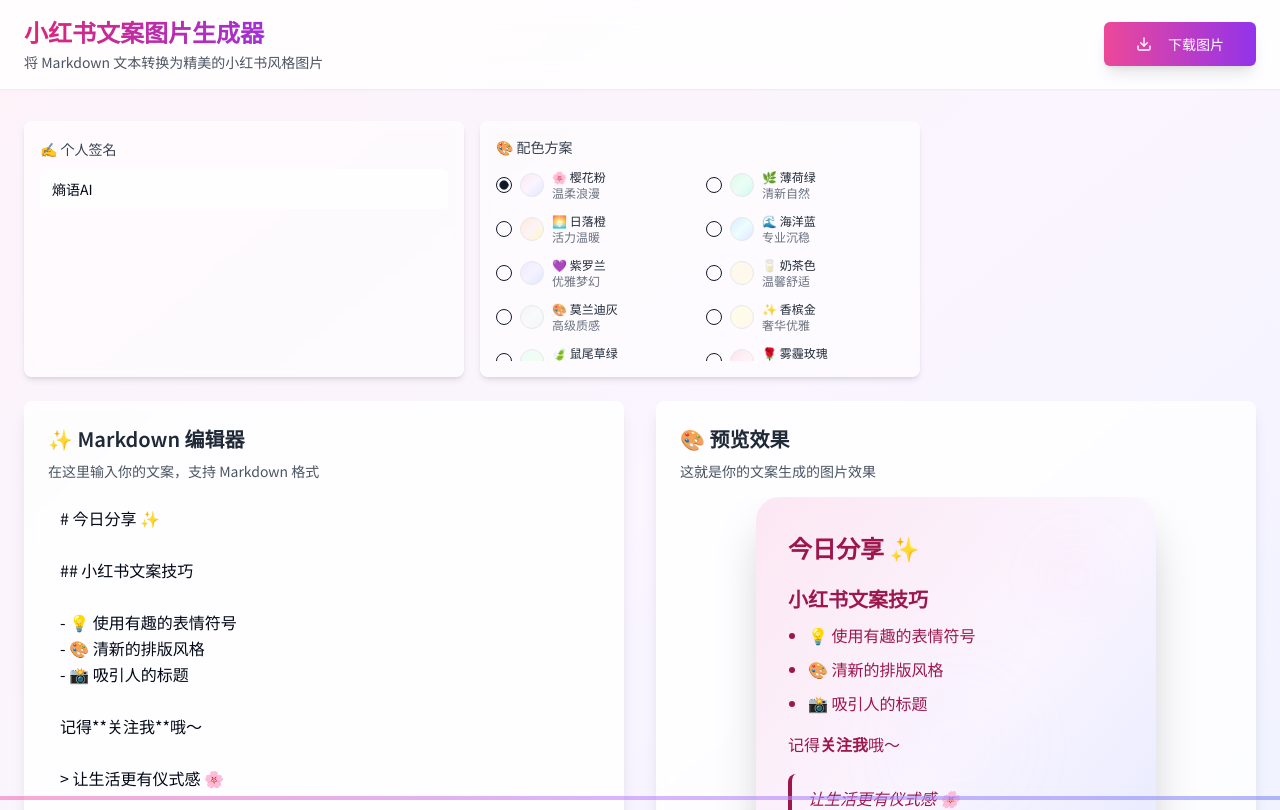
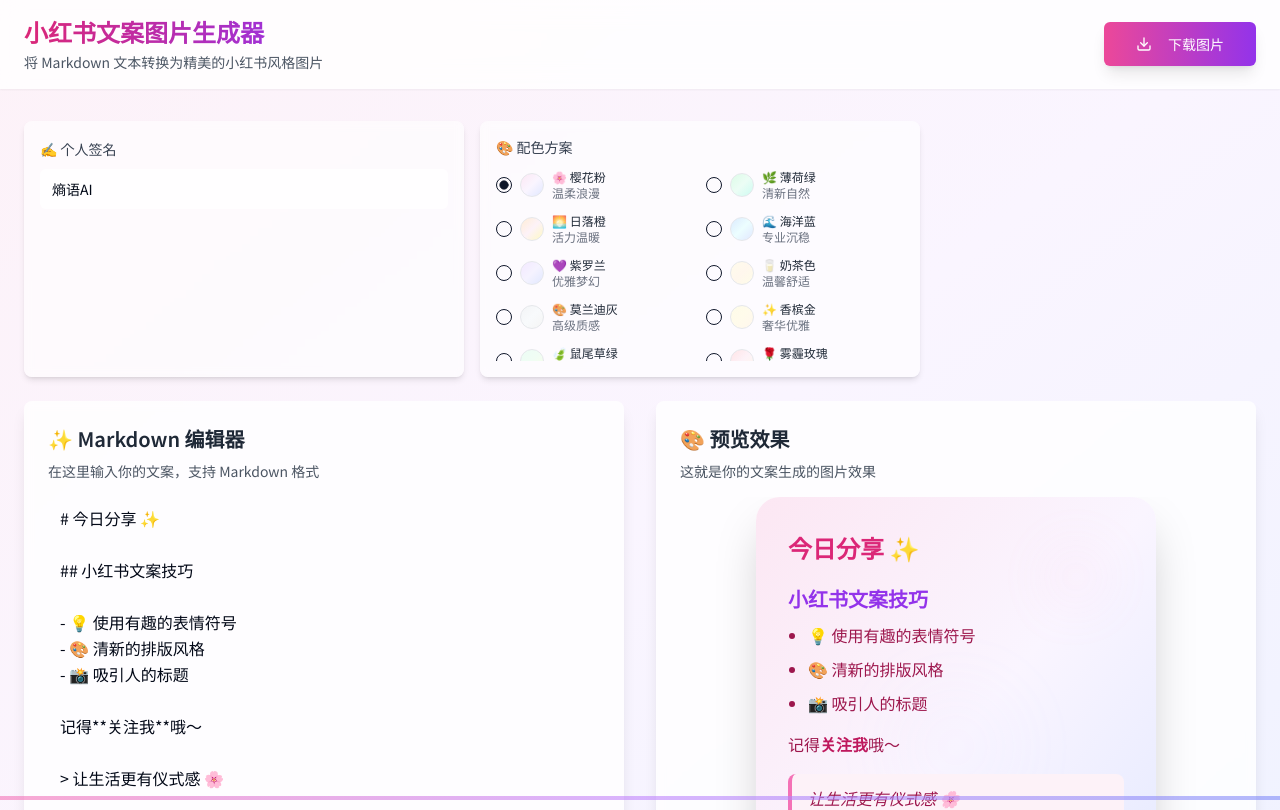
Before and after one commit to heavendai/xhs-markdown-canvas, a React (Vite) app: page / in a window 1280 px wide. Shown: the top 810 px of the page. Built offline with nearby package versions, Linux system fonts and the light colour scheme.

Commit message:
feat: Apply color scheme to text in preview
Update the image preview to apply the selected color scheme to the text, ensuring different text elements (headings, body, code, etc.) have distinct colors based on the scheme.

```diff
--- a/src/components/ImagePreview.tsx
+++ b/src/components/ImagePreview.tsx
@@ -1,4 +1,3 @@
-
 
 import React, { useEffect, useRef } from 'react';
 import { marked } from 'marked';
@@ -66,13 +65,16 @@ export const ImagePreview: React.FC<ImagePreviewProps> = ({
     switch (scheme) {
       case 'mint-green':
         return {
-          h1: 'text-green-700',
-          h2: 'text-emerald-700',
-          h3: 'text-teal-700',
-          text: 'text-green-800',
-          strong: 'text-green-800',
-          blockquote: 'border-green-400 bg-green-50 text-green-800',
-          code: 'bg-green-100 text-green-700',
+          h1Color: '16 185 129', // emerald-500
+          h2Color: '5 150 105', // emerald-600
+          h3Color: '4 120 87', // emerald-700
+          textColor: '6 78 59', // emerald-800
+          strongColor: '6 95 70', // emerald-700
+          blockquoteBorder: '52 211 153', // emerald-400
+          blockquoteBg: '209 250 229', // emerald-50
+          blockquoteColor: '6 78 59', // emerald-800
+          codeBg: '167 243 208', // emerald-200
+          codeColor: '6 95 70', // emerald-700
           decoration: {
             color1: 'bg-green-300',
             color2: 'bg-emerald-300',
@@ -81,13 +83,16 @@ export const ImagePreview: React.FC<ImagePreviewProps> = ({
         };
       case 'sunset-orange':
         return {
-          h1: 'text-orange-700',
-          h2: 'text-pink-700',
-          h3: 'text-yellow-700',
-          text: 'text-orange-800',
-          strong: 'text-orange-800',
-          blockquote: 'border-orange-400 bg-orange-50 text-orange-800',
-          code: 'bg-orange-100 text-orange-700',
+          h1Color: '234 88 12', // orange-600
+          h2Color: '219 39 119', // pink-600
+          h3Color: '180 83 9', // amber-600
+          textColor: '154 52 18', // orange-800
+          strongColor: '194 65 12', // orange-700
+          blockquoteBorder: '251 146 60', // orange-400
+          blockquoteBg: '255 237 213', // orange-100
+          blockquoteColor: '154 52 18', // orange-800
+          codeBg: '254 215 170', // orange-200
+          codeColor: '194 65 12', // orange-700
           decoration: {
             color1: 'bg-orange-300',
             color2: 'bg-pink-300',
@@ -96,13 +101,16 @@ export const ImagePreview: React.FC<ImagePreviewProps> = ({
         };
       case 'ocean-blue':
         return {
-          h1: 'text-blue-700',
-          h2: 'text-cyan-700',
-          h3: 'text-indigo-700',
-          text: 'text-blue-800',
-          strong: 'text-blue-800',
-          blockquote: 'border-blue-400 bg-blue-50 text-blue-800',
-          code: 'bg-blue-100 text-blue-700',
+          h1Color: '37 99 235', // blue-600
+          h2Color: '8 145 178', // cyan-600
+          h3Color: '79 70 229', // indigo-600
+          textColor: '30 58 138', // blue-800
+          strongColor: '29 78 216', // blue-700
+          blockquoteBorder: '96 165 250', // blue-400
+          blockquoteBg: '219 234 254', // blue-100
+          blockquoteColor: '30 58 138', // blue-800
+          codeBg: '191 219 254', // blue-200
+          codeColor: '29 78 216', // blue-700
           decoration: {
             color1: 'bg-blue-300',
             color2: 'bg-cyan-300',
@@ -111,13 +119,16 @@ export const ImagePreview: React.FC<ImagePreviewProps> = ({
         };
       case 'violet-purple':
         return {
-          h1: 'text-purple-700',
-          h2: 'text-violet-700',
-          h3: 'text-indigo-700',
-          text: 'text-purple-800',
-          strong: 'text-purple-800',
-          blockquote: 'border-purple-400 bg-purple-50 text-purple-800',
-          code: 'bg-purple-100 text-purple-700',
+          h1Color: '147 51 234', // purple-600
+          h2Color: '124 58 237', // violet-600
+          h3Color: '79 70 229', // indigo-600
+          textColor: '88 28 135', // purple-800
+          strongColor: '126 34 206', // purple-700
+          blockquoteBorder: '196 181 253', // purple-300
+          blockquoteBg: '243 232 255', // purple-100
+          blockquoteColor: '88 28 135', // purple-800
+          codeBg: '221 214 254', // purple-200
+          codeColor: '126 34 206', // purple-700
           decoration: {
             color1: 'bg-purple-300',
             color2: 'bg-violet-300',
@@ -126,13 +137,16 @@ export const ImagePreview: React.FC<ImagePreviewProps> = ({
         };
       case 'milk-tea':
         return {
-          h1: 'text-amber-700',
-          h2: 'text-orange-700',
-          h3: 'text-yellow-700',
-          text: 'text-amber-800',
-          strong: 'text-amber-800',
-          blockquote: 'border-amber-400 bg-amber-50 text-amber-800',
-          code: 'bg-amber-100 text-amber-700',
+          h1Color: '217 119 6', // amber-600
+          h2Color: '234 88 12', // orange-600
+          h3Color: '161 98 7', // yellow-600
+          textColor: '146 64 14', // amber-800
+          strongColor: '180 83 9', // amber-700
+          blockquoteBorder: '251 191 36', // amber-400
+          blockquoteBg: '254 243 199', // amber-100
+          blockquoteColor: '146 64 14', // amber-800
+          codeBg: '253 230 138', // amber-200
+          codeColor: '180 83 9', // amber-700
           decoration: {
             color1: 'bg-amber-300',
             color2: 'bg-orange-300',
@@ -141,13 +155,16 @@ export const ImagePreview: React.FC<ImagePreviewProps> = ({
         };
       case 'morandi-gray':
         return {
-          h1: 'text-gray-700',
-          h2: 'text-slate-700',
-          h3: 'text-stone-700',
-          text: 'text-gray-800',
-          strong: 'text-gray-800',
-          blockquote: 'border-gray-400 bg-gray-50 text-gray-800',
-          code: 'bg-gray-100 text-gray-700',
+          h1Color: '75 85 99', // gray-600
+          h2Color: '71 85 105', // slate-600
+          h3Color: '87 83 78', // stone-600
+          textColor: '31 41 55', // gray-800
+          strongColor: '55 65 81', // gray-700
+          blockquoteBorder: '156 163 175', // gray-400
+          blockquoteBg: '243 244 246', // gray-100
+          blockquoteColor: '31 41 55', // gray-800
+          codeBg: '229 231 235', // gray-200
+          codeColor: '55 65 81', // gray-700
           decoration: {
             color1: 'bg-gray-300',
             color2: 'bg-slate-300',
@@ -156,13 +173,16 @@ export const ImagePreview: React.FC<ImagePreviewProps> = ({
         };
       case 'champagne-gold':
         return {
-          h1: 'text-yellow-700',
-          h2: 'text-amber-700',
-          h3: 'text-orange-700',
-          text: 'text-yellow-800',
-          strong: 'text-yellow-800',
-          blockquote: 'border-yellow-400 bg-yellow-50 text-yellow-800',
-          code: 'bg-yellow-100 text-yellow-700',
+          h1Color: '161 98 7', // yellow-600
+          h2Color: '217 119 6', // amber-600
+          h3Color: '234 88 12', // orange-600
+          textColor: '133 77 14', // yellow-800
+          strongColor: '161 98 7', // yellow-700
+          blockquoteBorder: '250 204 21', // yellow-400
+          blockquoteBg: '254 249 195', // yellow-100
+          blockquoteColor: '133 77 14', // yellow-800
+          codeBg: '254 240 138', // yellow-200
+          codeColor: '161 98 7', // yellow-700
           decoration: {
             color1: 'bg-yellow-300',
             color2: 'bg-amber-300',
@@ -171,13 +191,16 @@ export const ImagePreview: React.FC<ImagePreviewProps> = ({
         };
       case 'sage-green':
         return {
-          h1: 'text-emerald-700',
-          h2: 'text-green-700',
-          h3: 'text-lime-700',
-          text: 'text-emerald-800',
-          strong: 'text-emerald-800',
-          blockquote: 'border-emerald-400 bg-emerald-50 text-emerald-800',
-          code: 'bg-emerald-100 text-emerald-700',
+          h1Color: '5 150 105', // emerald-600
+          h2Color: '22 163 74', // green-600
+          h3Color: '101 163 13', // lime-600
+          textColor: '6 78 59', // emerald-800
+          strongColor: '20 83 45', // emerald-700
+          blockquoteBorder: '52 211 153', // emerald-400
+          blockquoteBg: '209 250 229', // emerald-100
+          blockquoteColor: '6 78 59', // emerald-800
+          codeBg: '167 243 208', // emerald-200
+          codeColor: '20 83 45', // emerald-700
           decoration: {
             color1: 'bg-emerald-300',
             color2: 'bg-green-300',
@@ -186,13 +209,16 @@ export const ImagePreview: React.FC<ImagePreviewProps> = ({
         };
       case 'dusty-rose':
         return {
-          h1: 'text-rose-700',
-          h2: 'text-pink-700',
-          h3: 'text-orange-700',
-          text: 'text-rose-800',
-          strong: 'text-rose-800',
-          blockquote: 'border-rose-400 bg-rose-50 text-rose-800',
-          code: 'bg-rose-100 text-rose-700',
+          h1Color: '225 29 72', // rose-600
+          h2Color: '219 39 119', // pink-600
+          h3Color: '234 88 12', // orange-600
+          textColor: '159 18 57', // rose-800
+          strongColor: '190 18 60', // rose-700
+          blockquoteBorder: '251 113 133', // rose-400
+          blockquoteBg: '255 228 230', // rose-100
+          blockquoteColor: '159 18 57', // rose-800
+          codeBg: '254 205 211', // rose-200
+          codeColor: '190 18 60', // rose-700
           decoration: {
             color1: 'bg-rose-300',
             color2: 'bg-pink-300',
@@ -201,13 +227,16 @@ export const ImagePreview: React.FC<ImagePreviewProps> = ({
         };
       case 'midnight-blue':
         return {
-          h1: 'text-slate-700',
-          h2: 'text-blue-700',
-          h3: 'text-indigo-700',
-          text: 'text-slate-800',
-          strong: 'text-slate-800',
-          blockquote: 'border-slate-400 bg-slate-50 text-slate-800',
-          code: 'bg-slate-100 text-slate-700',
+          h1Color: '71 85 105', // slate-600
+          h2Color: '37 99 235', // blue-600
+          h3Color: '79 70 229', // indigo-600
+          textColor: '30 41 59', // slate-800
+          strongColor: '51 65 85', // slate-700
+          blockquoteBorder: '148 163 184', // slate-400
+          blockquoteBg: '241 245 249', // slate-100
+          blockquoteColor: '30 41 59', // slate-800
+          codeBg: '226 232 240', // slate-200
+          codeColor: '51 65 85', // slate-700
           decoration: {
             color1: 'bg-slate-300',
             color2: 'bg-blue-300',
@@ -216,13 +245,16 @@ export const ImagePreview: React.FC<ImagePreviewProps> = ({
         };
       case 'lavender-mist':
         return {
-          h1: 'text-purple-700',
-          h2: 'text-violet-700',
-          h3: 'text-pink-700',
-          text: 'text-purple-800',
-          strong: 'text-purple-800',
-          blockquote: 'border-purple-400 bg-purple-50 text-purple-800',
-          code: 'bg-purple-100 text-purple-700',
+          h1Color: '147 51 234', // purple-600
+          h2Color: '124 58 237', // violet-600
+          h3Color: '219 39 119', // pink-600
+          textColor: '88 28 135', // purple-800
+          strongColor: '126 34 206', // purple-700
+          blockquoteBorder: '196 181 253', // purple-300
+          blockquoteBg: '243 232 255', // purple-100
+          blockquoteColor: '88 28 135', // purple-800
+          codeBg: '221 214 254', // purple-200
+          codeColor: '126 34 206', // purple-700
           decoration: {
             color1: 'bg-purple-300',
             color2: 'bg-violet-300',
@@ -231,13 +263,16 @@ export const ImagePreview: React.FC<ImagePreviewProps> = ({
         };
       default: // cherry-blossom
         return {
-          h1: 'text-pink-700',
-          h2: 'text-purple-700',
-          h3: 'text-indigo-700',
-          text: 'text-pink-800',
-          strong: 'text-pink-800',
-          blockquote: 'border-pink-400 bg-pink-50 text-pink-800',
-          code: 'bg-pink-100 text-pink-700',
+          h1Color: '219 39 119', // pink-600
+          h2Color: '147 51 234', // purple-600
+          h3Color: '79 70 229', // indigo-600
+          textColor: '157 23 77', // pink-800
+          strongColor: '190 24 93', // pink-700
+          blockquoteBorder: '244 114 182', // pink-400
+          blockquoteBg: '253 242 248', // pink-100
+          blockquoteColor: '157 23 77', // pink-800
+          codeBg: '252 231 243', // pink-200
+          codeColor: '190 24 93', // pink-700
           decoration: {
             color1: 'bg-pink-300',
             color2: 'bg-purple-300',
@@ -278,26 +313,27 @@ export const ImagePreview: React.FC<ImagePreviewProps> = ({
             <div className="relative z-10 p-8 h-full flex flex-col">
               <div
                 ref={previewRef}
-                className={`flex-1 font-noto leading-relaxed prose max-w-none ${colorStyles.text}`}
+                className="flex-1 font-noto leading-relaxed prose max-w-none"
                 style={{
                   fontSize: '16px',
                   lineHeight: '1.6',
-                  '--prose-h1-color': colorStyles.h1.replace('text-', ''),
-                  '--prose-h2-color': colorStyles.h2.replace('text-', ''),
-                  '--prose-h3-color': colorStyles.h3.replace('text-', ''),
-                  '--prose-strong-color': colorStyles.strong.replace('text-', ''),
-                  '--prose-blockquote-border': colorStyles.blockquote.split(' ')[0].replace('border-', ''),
-                  '--prose-blockquote-bg': colorStyles.blockquote.split(' ')[1].replace('bg-', ''),
-                  '--prose-blockquote-color': colorStyles.blockquote.split(' ')[2].replace('text-', ''),
-                  '--prose-code-bg': colorStyles.code.split(' ')[0].replace('bg-', ''),
-                  '--prose-code-color': colorStyles.code.split(' ')[1].replace('text-', '')
+                  color: `rgb(${colorStyles.textColor})`,
+                  '--prose-h1-color': colorStyles.h1Color,
+                  '--prose-h2-color': colorStyles.h2Color,
+                  '--prose-h3-color': colorStyles.h3Color,
+                  '--prose-strong-color': colorStyles.strongColor,
+                  '--prose-blockquote-border': colorStyles.blockquoteBorder,
+                  '--prose-blockquote-bg': colorStyles.blockquoteBg,
+                  '--prose-blockquote-color': colorStyles.blockquoteColor,
+                  '--prose-code-bg': colorStyles.codeBg,
+                  '--prose-code-color': colorStyles.codeColor
                 } as React.CSSProperties}
               />
 
               {/* 签名区域 */}
               <div className="mt-8 text-center">
                 <div className="inline-block px-4 py-2 bg-white/60 backdrop-blur-sm rounded-full shadow-sm">
-                  <span className={`text-sm font-medium font-inter ${colorStyles.text}`}>
+                  <span className="text-sm font-medium font-inter" style={{ color: `rgb(${colorStyles.textColor})` }}>
                     {signature}
                   </span>
                 </div>
```
